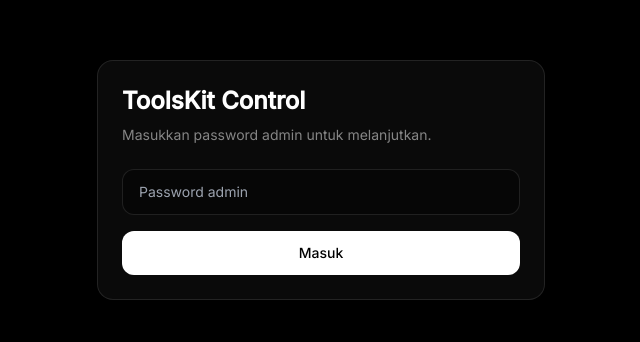
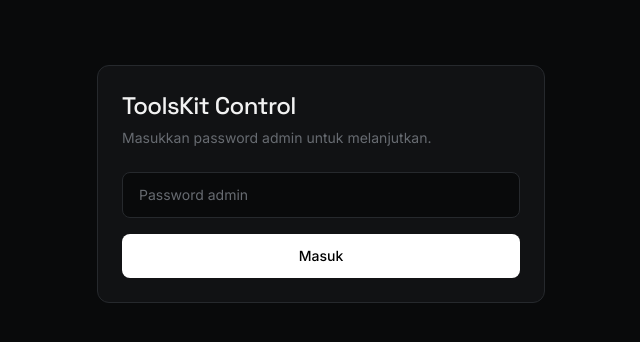
Before and after one commit to zero-route/ToolsKit-Control, a Next.js app: page / in a window 1280 px wide. Shown: the part 148-490 px from the top of the page, without its empty margins (319-959 px from the left). Built offline with nearby package versions, Linux system fonts and the light colour scheme.

Commit message:
update page.tsx

```diff
--- a/app/page.tsx
+++ b/app/page.tsx
@@ -53,7 +53,7 @@ export default function AdminPage() {
         {
           event: '*',
           schema: 'public',
-          table: 'feature_flags',
+          table: 'feature_flags'
         },
         (payload) => {
           const row = payload.new as FeatureFlag
@@ -62,7 +62,7 @@ export default function AdminPage() {
 
           setFlags((current) => ({
             ...current,
-            [row.tool_id]: row,
+            [row.tool_id]: row
           }))
         }
       )
@@ -88,11 +88,11 @@ export default function AdminPage() {
       const response = await fetch('/api/auth', {
         method: 'POST',
         headers: {
-          'Content-Type': 'application/json',
+          'Content-Type': 'application/json'
         },
         body: JSON.stringify({
-          password: inputPassword,
-        }),
+          password: inputPassword
+        })
       })
 
       const result = await response.json()
@@ -105,13 +105,20 @@ export default function AdminPage() {
       setAuthenticated(true)
       setInputPassword('')
     } catch (loginError) {
-      setError(loginError instanceof Error ? loginError.message : 'Login gagal.')
+      setError(
+        loginError instanceof Error
+          ? loginError.message
+          : 'Login gagal.'
+      )
     } finally {
       setLoading(false)
     }
   }
 
-  async function handleToggle(toolId: string, enabled: boolean) {
+  async function handleToggle(
+    toolId: string,
+    enabled: boolean
+  ) {
     setError('')
 
     const previous = flags[toolId]
@@ -121,34 +128,41 @@ export default function AdminPage() {
       [toolId]: {
         tool_id: toolId,
         is_enabled: enabled,
-        disabled_reason: previous?.disabled_reason ?? null,
-      },
+        disabled_reason:
+          previous?.disabled_reason ?? null
+      }
     }))
 
     try {
       const response = await fetch('/api/toggle', {
         method: 'POST',
         headers: {
-          'Content-Type': 'application/json',
+          'Content-Type': 'application/json'
         },
         body: JSON.stringify({
           toolId,
           enabled,
-          password,
-        }),
+          password
+        })
       })
 
       const result = await response.json()
 
       if (!response.ok) {
-        throw new Error(result.error || 'Gagal mengubah status tool.')
+        throw new Error(
+          result.error || 'Gagal mengubah status tool.'
+        )
       }
 
       await loadFlags()
     } catch (toggleError) {
       setFlags((current) => ({
         ...current,
-        ...(previous ? { [toolId]: previous } : {}),
+        ...(previous
+          ? {
+              [toolId]: previous
+            }
+          : {})
       }))
 
       setError(
@@ -162,7 +176,9 @@ export default function AdminPage() {
   async function handleToggleAll(enabled: boolean) {
     setError('')
 
-    const toolIds = categories.flatMap((category) => category.tools.map((tool) => tool.id))
+    const toolIds = categories.flatMap((category) =>
+      category.tools.map((tool) => tool.id)
+    )
 
     setFlags((current) => {
       const next = { ...current }
@@ -171,7 +187,8 @@ export default function AdminPage() {
         next[toolId] = {
           tool_id: toolId,
           is_enabled: enabled,
-          disabled_reason: current[toolId]?.disabled_reason ?? null,
+          disabled_reason:
+            current[toolId]?.disabled_reason ?? null
         }
       }
 
@@ -183,29 +200,35 @@ export default function AdminPage() {
         const response = await fetch('/api/toggle', {
           method: 'POST',
           headers: {
-            'Content-Type': 'application/json',
+            'Content-Type': 'application/json'
           },
           body: JSON.stringify({
             toolId,
             enabled,
-            password,
-          }),
+            password
+          })
         })
 
         const result = await response.json()
 
         if (!response.ok) {
-          throw new Error(result.error || `Gagal mengubah ${toolId}.`)
+          throw new Error(
+            result.error || `Gagal mengubah ${toolId}.`
+          )
         }
       })
     )
 
-    const failedCount = results.filter((result) => result.status === 'rejected').length
+    const failedCount = results.filter(
+      (result) => result.status === 'rejected'
+    ).length
 
     await loadFlags()
 
     if (failedCount > 0) {
-      setError(`${failedCount} tools gagal diubah, coba lagi`)
+      setError(
+        `${failedCount} tools gagal diubah, coba lagi`
+      )
     }
   }
 
@@ -215,17 +238,18 @@ export default function AdminPage() {
 
   if (!authenticated) {
     return (
-      <main className="min-h-screen bg-black px-6 py-12 text-white">
-        <div className="mx-auto flex min-h-[70vh] max-w-md items-center justify-center">
+      <main className="min-h-screen bg-page px-4 py-8 text-textPrimary sm:px-6">
+        <div className="mx-auto flex min-h-[75vh] max-w-md items-center justify-center">
           <form
             onSubmit={handleLogin}
-            className="w-full rounded-2xl border border-white/10 bg-white/[0.04] p-6 backdrop-blur-xl"
+            className="w-full rounded-xl border border-border bg-surface p-5 sm:p-6"
           >
             <div className="mb-6">
-              <h1 className="text-2xl font-semibold">
+              <h1 className="font-display text-2xl font-medium tracking-tight">
                 ToolsKit Control
               </h1>
-              <p className="mt-2 text-sm text-white/50">
+
+              <p className="mt-1.5 text-sm text-textMuted">
                 Masukkan password admin untuk melanjutkan.
               </p>
             </div>
@@ -233,22 +257,24 @@ export default function AdminPage() {
             <input
               type="password"
               value={inputPassword}
-              onChange={(event) => setInputPassword(event.target.value)}
+              onChange={(event) =>
+                setInputPassword(event.target.value)
+              }
               placeholder="Password admin"
               autoComplete="current-password"
-              className="w-full rounded-xl border border-white/10 bg-black/30 px-4 py-3 text-sm text-white outline-none transition focus:border-white/30"
+              className="w-full rounded-lg border border-border bg-page px-4 py-3 text-sm text-textPrimary outline-none transition placeholder:text-textMuted focus:border-white/25"
             />
 
             <button
               type="submit"
               disabled={loading}
-              className="mt-4 w-full rounded-xl bg-white px-4 py-3 text-sm font-medium text-black transition hover:bg-white/90 disabled:cursor-not-allowed disabled:opacity-50"
+              className="mt-4 w-full rounded-lg bg-white px-4 py-3 text-sm font-medium text-black transition hover:bg-white/90 disabled:cursor-not-allowed disabled:opacity-50"
             >
               {loading ? 'Memeriksa...' : 'Masuk'}
             </button>
 
             {error && (
-              <p className="mt-4 text-center text-xs text-red-400">
+              <p className="mt-4 text-center text-xs text-red">
                 {error}
               </p>
             )}
@@ -259,40 +285,42 @@ export default function AdminPage() {
   }
 
   const enabledMap: Record<string, boolean> = {}
+
   for (const key in flags) {
     enabledMap[key] = flags[key].is_enabled
   }
 
   return (
-    <main className="min-h-screen bg-black px-6 py-12 text-white">
+    <main className="min-h-screen bg-page px-4 py-7 text-textPrimary sm:px-6 sm:py-10">
       <div className="mx-auto max-w-5xl">
-        <header className="text-center">
-          <h1 className="text-3xl font-semibold">
+        <header className="border-b border-border pb-6">
+          <h1 className="font-display text-2xl font-medium tracking-tight sm:text-3xl">
             ToolsKit Control
           </h1>
-          <p className="mt-2 text-sm text-white/50">
-            Kelola status tools WebUtility.
+
+          <p className="mt-1.5 text-sm text-textMuted">
+            Admin dashboard · Kelola status tools WebUtility.
           </p>
         </header>
 
-        <div className="mt-8 flex flex-col gap-4">
+        <div className="mt-6 flex flex-col gap-3">
           <MasterKillSwitch
             onKillAll={handleKillAll}
             onRestoreAll={() => handleToggleAll(true)}
           />
 
           <WeatherSettings password={password} />
+
+          <DisabledToolsNote password={password} />
         </div>
 
-        <DisabledToolsNote password={password} />
-
         {error && (
-          <p className="mt-4 text-center text-xs text-red-400">
+          <div className="mt-3 rounded-lg border border-red/20 bg-red/[0.06] px-4 py-3 text-xs text-red">
             {error}
-          </p>
+          </div>
         )}
 
-        <div className="mt-8 flex flex-col gap-4">
+        <div className="mt-6 flex flex-col gap-3">
           {categories.map((category) => (
             <CategoryGroup
               key={category.slug}
@@ -302,6 +330,10 @@ export default function AdminPage() {
             />
           ))}
         </div>
+
+        <footer className="py-8 text-center text-[11px] text-textMuted">
+          ToolsKit Control · WebUtility admin
+        </footer>
       </div>
     </main>
   )
```
